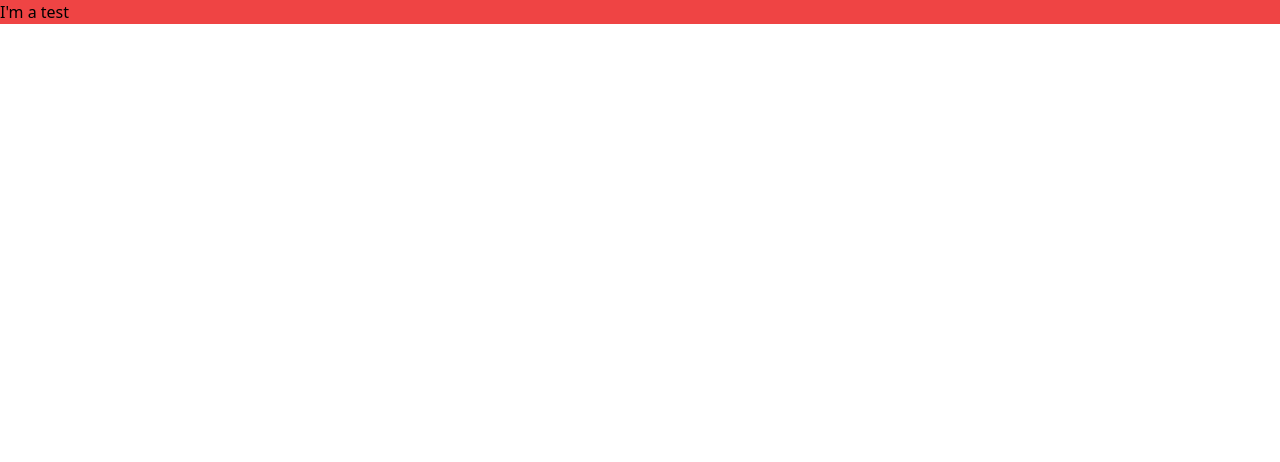
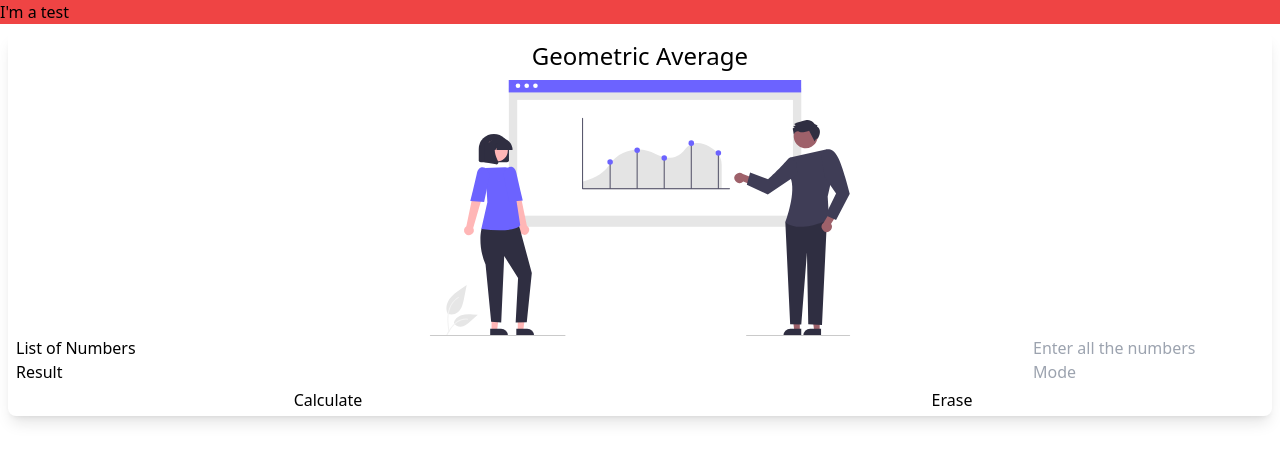
Before and after one commit to devenriq/P-Taller-JS, a website: page src/components/analisis-salarial/index.html in a window 1280 px wide. Drawn offline with nearby package versions, Linux system fonts and the light colour scheme; files that its build step writes are made by us from their sources.

Commit message:
tried to export the functionality of the statistics section, but coulnd't. giving a type = 'module' to the script brakes the code

```diff
--- a/src/components/analisis-salarial/index.html
+++ b/src/components/analisis-salarial/index.html
@@ -4,10 +4,48 @@
     <meta charset="UTF-8" />
     <meta http-equiv="X-UA-Compatible" content="IE=edge" />
     <meta name="viewport" content="width=device-width, initial-scale=1.0" />
+    <script type="module" src="./index.js"></script>
     <link rel="stylesheet" href="../../../dist/output.css" />
     <title>Análisis Salarial</title>
   </head>
   <body>
     <h1 class="bg-red-500">I'm a test</h1>
+    <main>
+      <section class="w-auto h-auto mt-2 mx-2">
+        <div
+          id="geometric-container "
+          class="w-full flex flex-col justify-center rounded-lg shadow-lg"
+        >
+          <h2 class="text-2xl text-center m-2">Geometric Average</h2>
+          <img src="../../img/statistics.svg" alt="" class="w-full h-64" />
+          <div>
+            <div class="flex justify-between mx-2">
+              <div id="demands">
+                <p>List of Numbers</p>
+                <!-- <p>Second parameter</p>
+        <p>Third parameter</p> -->
+                <p>Result</p>
+              </div>
+              <div id="responses" class="flex flex-col">
+                <input
+                  type="number"
+                  placeholder="Enter all the numbers"
+                  id="geometric-first-parameter"
+                />
+                <p id="geometric-response" class="text-gray-400">Mode</p>
+              </div>
+            </div>
+            <div class="mx-2 flex">
+              <button id="geometric-result-button" class="w-full py-1">
+                Calculate
+              </button>
+              <button id="geometric-erase-button" class="w-full py-1">
+                Erase
+              </button>
+            </div>
+          </div>
+        </div>
+      </section>
+    </main>
   </body>
 </html>
--- a/src/components/estadistica-basica/index.js
+++ b/src/components/estadistica-basica/index.js
@@ -111,3 +111,5 @@ geometricResultButton.addEventListener(
   "click",
   geometricCalculus(geometricListOfNumbers)
 );
+
+// export { geometricCalculus };
```
Also changed, not shown: src/components/analisis-salarial/index.js (added, +23 -0 lines).
